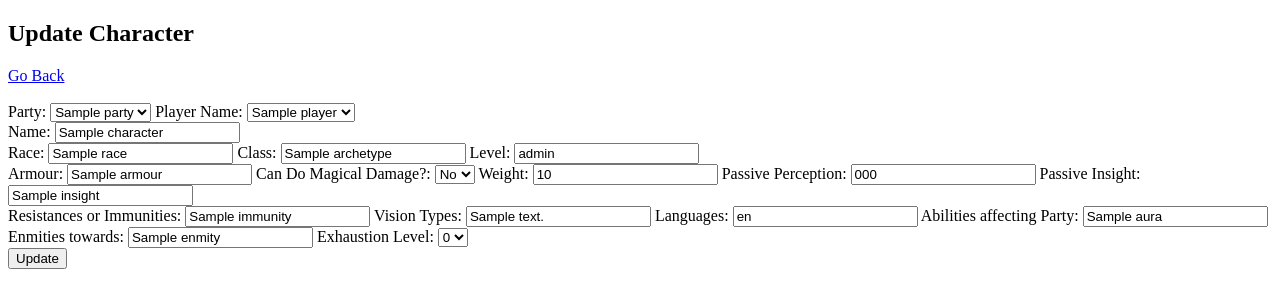
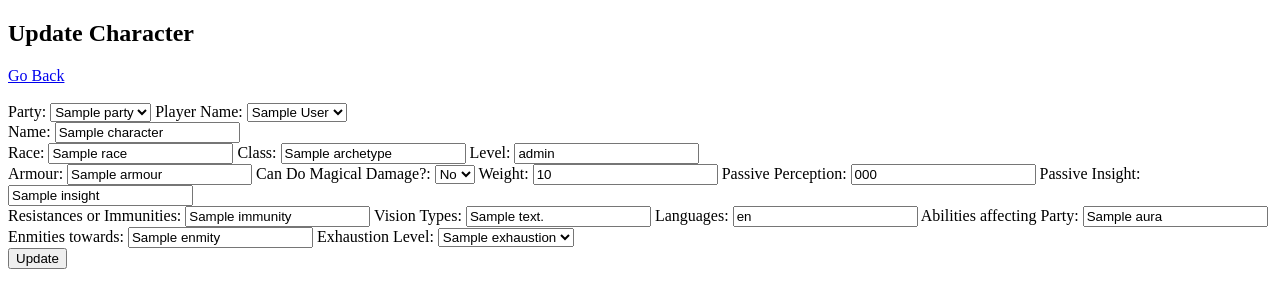
Before and after one commit to Mathew-Tomaney/dungeon-master-app, a Flask app: template templates/characters/edit.html in a window 1280 px wide. Shown: the part 88-396 px from the top of the page. Run offline with Flask 2, Linux system fonts and the light colour scheme; the template is opened without the code that fills it: most values are stand-ins (such as "Sample title", 1, 10 or a date in 2020).

Commit message:
add spicy loops to characters/edit form

```diff
--- a/templates/characters/edit.html
+++ b/templates/characters/edit.html
@@ -30,7 +30,7 @@
         </select>
         <label for="player_id">Player Name: </label>
         <select name="player_id" id="player_id">
-            <option value="{{ character.player.id }}" selected="selected">{{ character.player.name }}</option>
+            <option value="{{ character.player.id }}" selected="selected">{{ character.player.full_name() }}</option>
             {% for player in players %}
                 {% if player.id != character.player.id %}
                 <option value="{{ player.id }}">{{ player.full_name() }}</option>
@@ -80,12 +80,12 @@
         <input type="text" id="enmity" name="enmity" value="{{ character.enmity }}">
         <label for="exhaustion">Exhaustion Level: </label>
         <select name="exhaustion" id="exhaustion">
-            <option value="0">0</option>
-            <option value="1">1</option>
-            <option value="2">2</option>
-            <option value="3">3</option>
-            <option value="4">4</option>
-            <option value="5">5</option>
+            <option value="{{ character.exhaustion }}">{{ character.exhaustion }}</option>
+            {% for exhaustion in range(6) %}
+                {% if exhaustion != character.exhaustion %}
+                    <option value="{{ exhaustion }}">{{ exhaustion }}</option>
+                {% endif %}
+            {% endfor %}
         </select>
         <br>
         <input type="submit" value="Update" >
```
